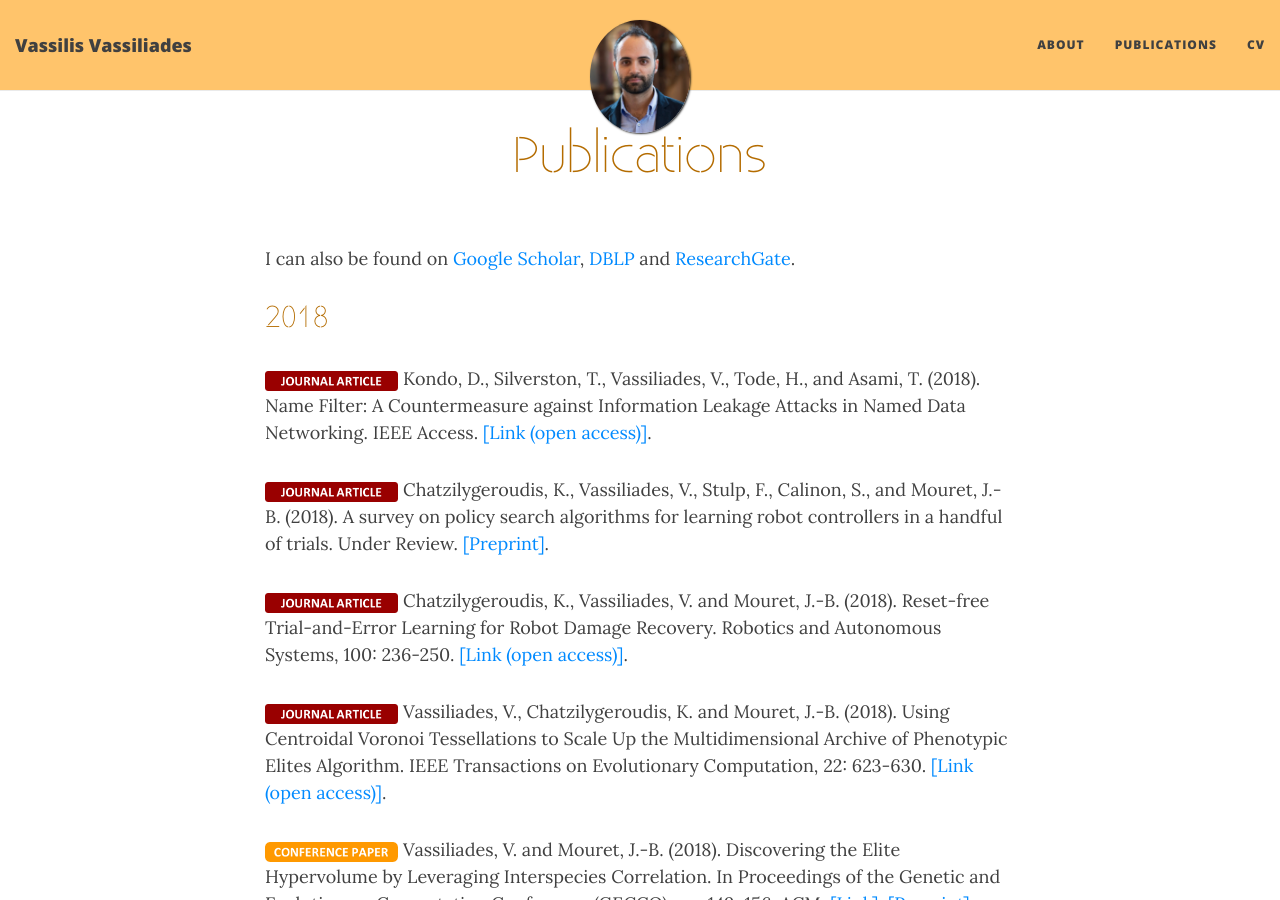
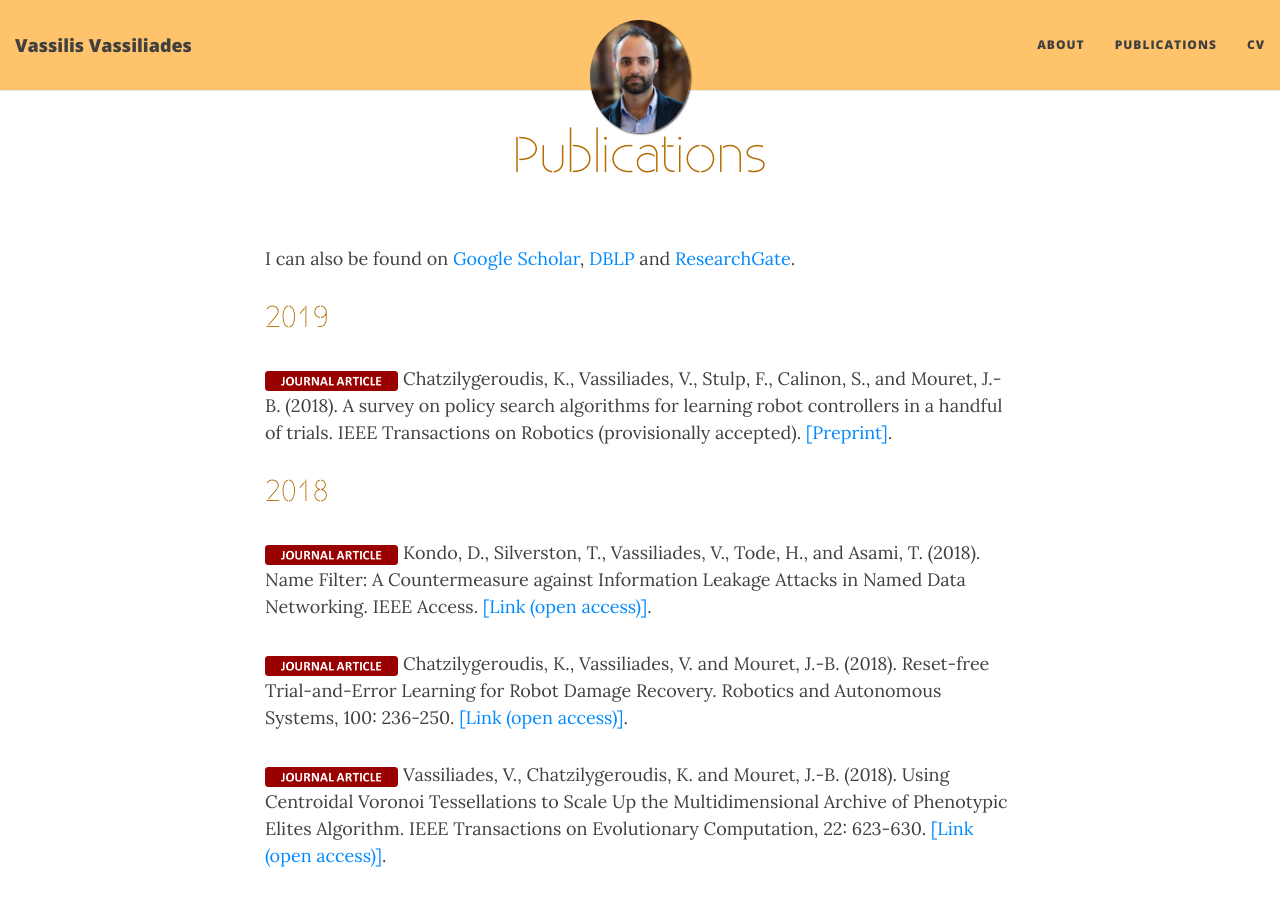
Before and after one commit to vassilisvas/vassilisvas.github.io, a Jekyll site: the page built from publications.md, in a window 1280 px wide and 900 px high. Built offline with Jekyll 4.4.1, drawn with Linux system fonts in a browser that asks for light colours; nearby versions of some CDN libraries.

Commit message:
add team leader at RISE

```diff
--- a/index.html
+++ b/index.html
@@ -1,12 +1,11 @@
 ---
 layout: page
 title: About Me
-subtitle: Research Associate - RISE, Cyprus
+subtitle: Research Team Leader - RISE, Cyprus
 ---
 
-<p align="justify">My research interests lie in the area of bio-inspired artificial intelligence, focusing on reinforcement learning, neural networks and evolutionary computation. I obtained a B.Sc. in Computer Science from the <a href="https://www.ucy.ac.cy/en/" target="_blank">University of Cyprus</a> in 2007, an M.Sc. in Intelligent Systems Engineering from the <a href="https://www.birmingham.ac.uk" target="_blank">University of Birmingham</a>, U.K., in 2008, and a Ph.D. in Computer Science from the University of Cyprus in 2015. I worked as a post-doctoral researcher and research engineer at <a href="https://www.inria.fr/en/centre/nancy" target="_blank">Inria Nancy - Grand-Est</a>, France, team <a href="https://team.inria.fr/larsen/" target="_blank">LARSEN</a>, from 2015 to 2018, on the ERC-funded <a href="https://www.resibots.eu" target="_blank">ResiBots</a> project, which aims to develop algorithms for low-cost robots to autonomously recover from unforeseen damages in a matter of minutes. Currently, I am an associate research fellow at the University of Cyprus and a research associate at <a href="http://rise.org.cy/en-gb/home/" target="_blank">Research Centre on Interactive Media, Smart Systems and Emerging Technologies</a>, Cyprus, under the Socially-Competent Robotic and Agent Technologies (SoCRATes) Multidisciplinary Research Group.
+<p align="justify"> My research interests lie in the area of bio-inspired artificial intelligence, focusing on reinforcement learning, neural networks (deep learning) and evolutionary computation. I obtained a B.Sc. in Computer Science from the <a href="https://www.ucy.ac.cy/en/" target="_blank">University of Cyprus</a> (2007), an M.Sc. in Intelligent Systems Engineering from the <a href="https://www.birmingham.ac.uk" target="_blank">University of Birmingham</a>, U.K. (2008), and a Ph.D. in Computer Science from the University of Cyprus (2015). I worked as a post-doctoral researcher and research engineer at <a href="https://www.inria.fr/en/centre/nancy" target="_blank">Inria Nancy - Grand-Est</a>, France, team <a href="https://team.inria.fr/larsen/" target="_blank">LARSEN</a> (2015-2018), on the ERC-funded <a href="https://www.resibots.eu" target="_blank">ResiBots</a> project. I held research associate positions at the University of Cyprus (2015-2019) and at the <a href="http://rise.org.cy/en-gb/home/" target="_blank">Research Centre on Interactive Media, Smart Systems and Emerging Technologies</a> (RISE), Cyprus (2019). Currently, I am leading the "Learning Agents and Robots" (LEAR) Multidisciplinary Research Group at RISE which focuses on creating software and robotic agents that learn to solve tasks and adapt to dynamic environments.
 </p>
-
 
 
 <!-- <div class="main-explain-area jumbotron"> -->
--- a/publications.md
+++ b/publications.md
@@ -5,13 +5,15 @@
 
 I can also be found on [Google Scholar](https://scholar.google.com/citations?user=_Hzp2B0AAAAJ&hl=en), [DBLP](https://dblp.org/pers/hd/v/Vassiliades:Vassilis) and [ResearchGate](https://www.researchgate.net/profile/Vassilis_Vassiliades).
 
+## 2019
+
+<img src="../img/journal-article.png" height="20px">
+Chatzilygeroudis, K., Vassiliades, V., Stulp, F., Calinon, S., and Mouret, J.-B. (2018). A survey on policy search algorithms for learning robot controllers in a handful of trials. IEEE Transactions on Robotics (provisionally accepted). [[Preprint]](https://arxiv.org/abs/1807.02303).
+
 ## 2018
 
 <img src="../img/journal-article.png" height="20px">
 Kondo, D., Silverston, T., Vassiliades, V., Tode, H., and Asami, T. (2018). Name Filter: A Countermeasure against Information Leakage Attacks in Named Data Networking. IEEE Access. [[Link (open access)]](https://ieeexplore.ieee.org/document/8506363).
-
-<img src="../img/journal-article.png" height="20px">
-Chatzilygeroudis, K., Vassiliades, V., Stulp, F., Calinon, S., and Mouret, J.-B. (2018). A survey on policy search algorithms for learning robot controllers in a handful of trials. Under Review. [[Preprint]](https://arxiv.org/abs/1807.02303).
 
 <img src="../img/journal-article.png" height="20px">
 Chatzilygeroudis, K., Vassiliades, V. and Mouret, J.-B. (2018). Reset-free Trial-and-Error Learning for Robot Damage Recovery. Robotics and Autonomous Systems, 100: 236-250. [[Link (open access)]](https://www.sciencedirect.com/science/article/pii/S0921889017302440).
```
Also changed, not shown: 1 other file.
